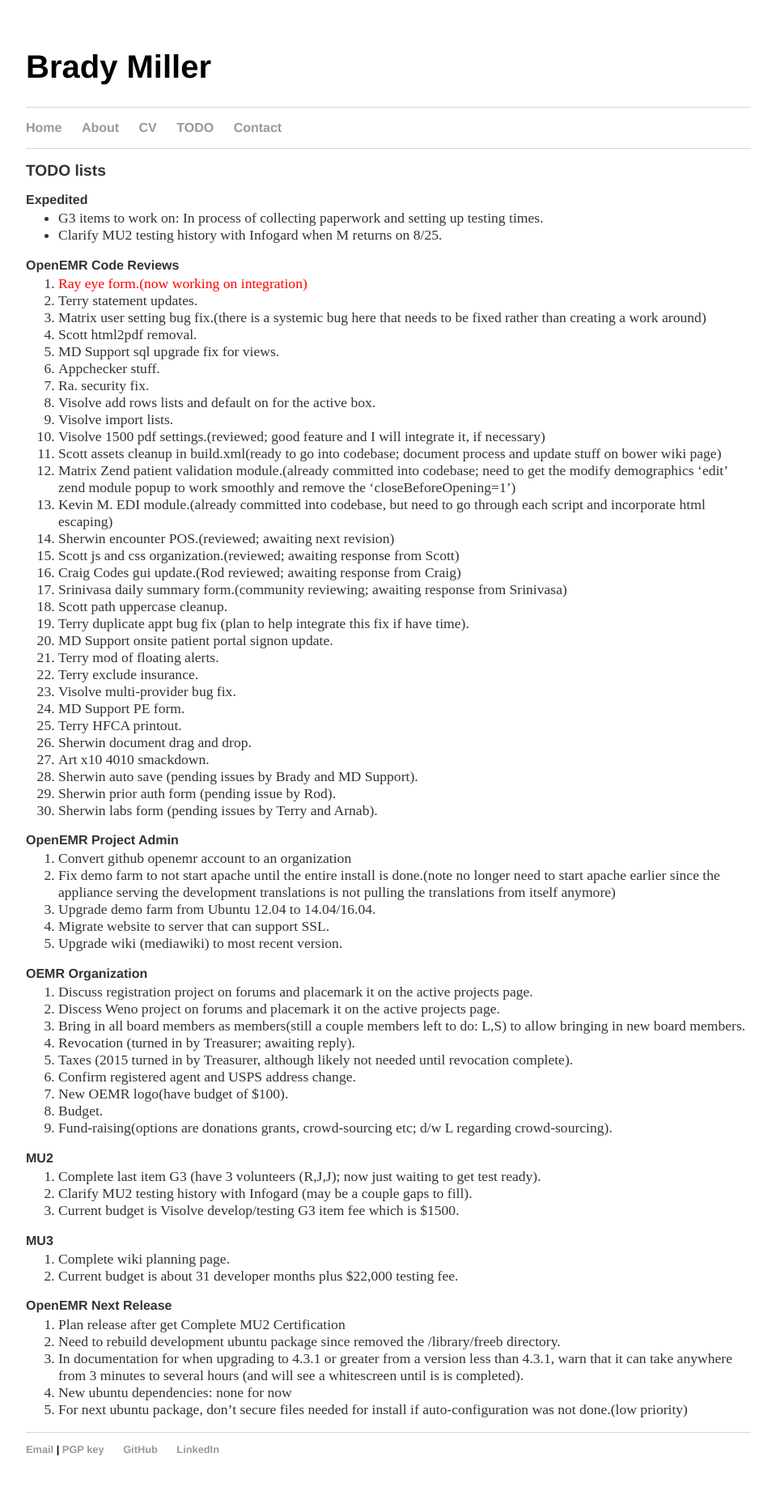
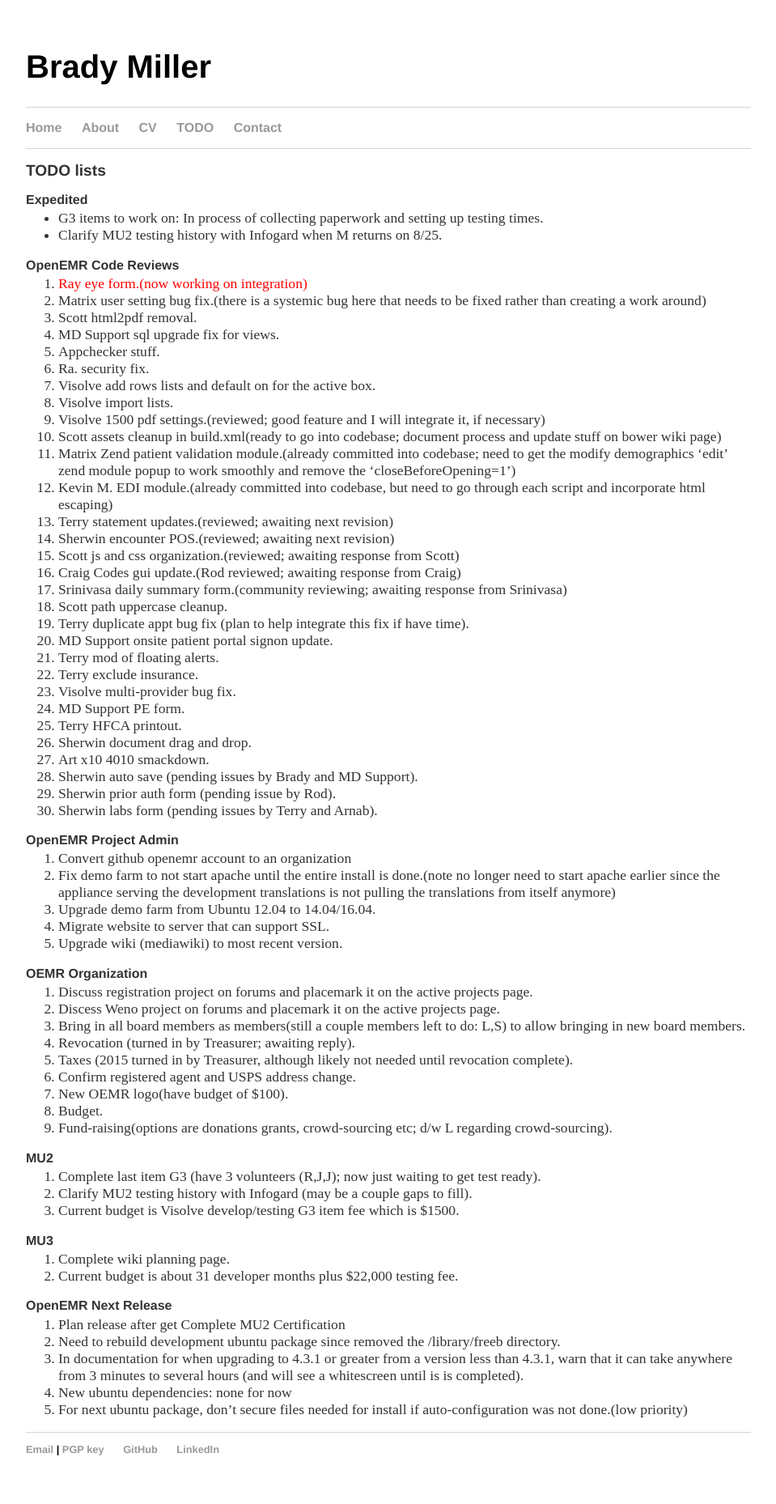
Before and after one commit to bradymiller/bradymiller.github.io, a Jekyll site: the page built from todo/index.md, in a window 1280 px wide. Shown: the whole page at 81% size, without its empty margins (160-1119 px from the left). Built offline with Jekyll 4.4.1, drawn with Linux system fonts in a browser that asks for light colours.

Commit message:
Update todo list

```diff
--- a/todo/index.md
+++ b/todo/index.md
@@ -21,6 +20,7 @@
 1. Scott assets cleanup in build.xml(ready to go into codebase; document process and update stuff on bower wiki page)
 1. Matrix Zend patient validation module.(already committed into codebase; need to get the modify demographics 'edit' zend module popup to work smoothly and remove the 'closeBeforeOpening=1')
 1. Kevin M. EDI module.(already committed into codebase, but need to go through each script and incorporate html escaping)
+1. Terry statement updates.(reviewed; awaiting next revision)
 1. Sherwin encounter POS.(reviewed; awaiting next revision)
 1. Scott js and css organization.(reviewed; awaiting response from Scott)
 1. Craig Codes gui update.(Rod reviewed; awaiting response from Craig)
```
Also changed, not shown: other parts of todo/index.md (+0 -1 lines).
